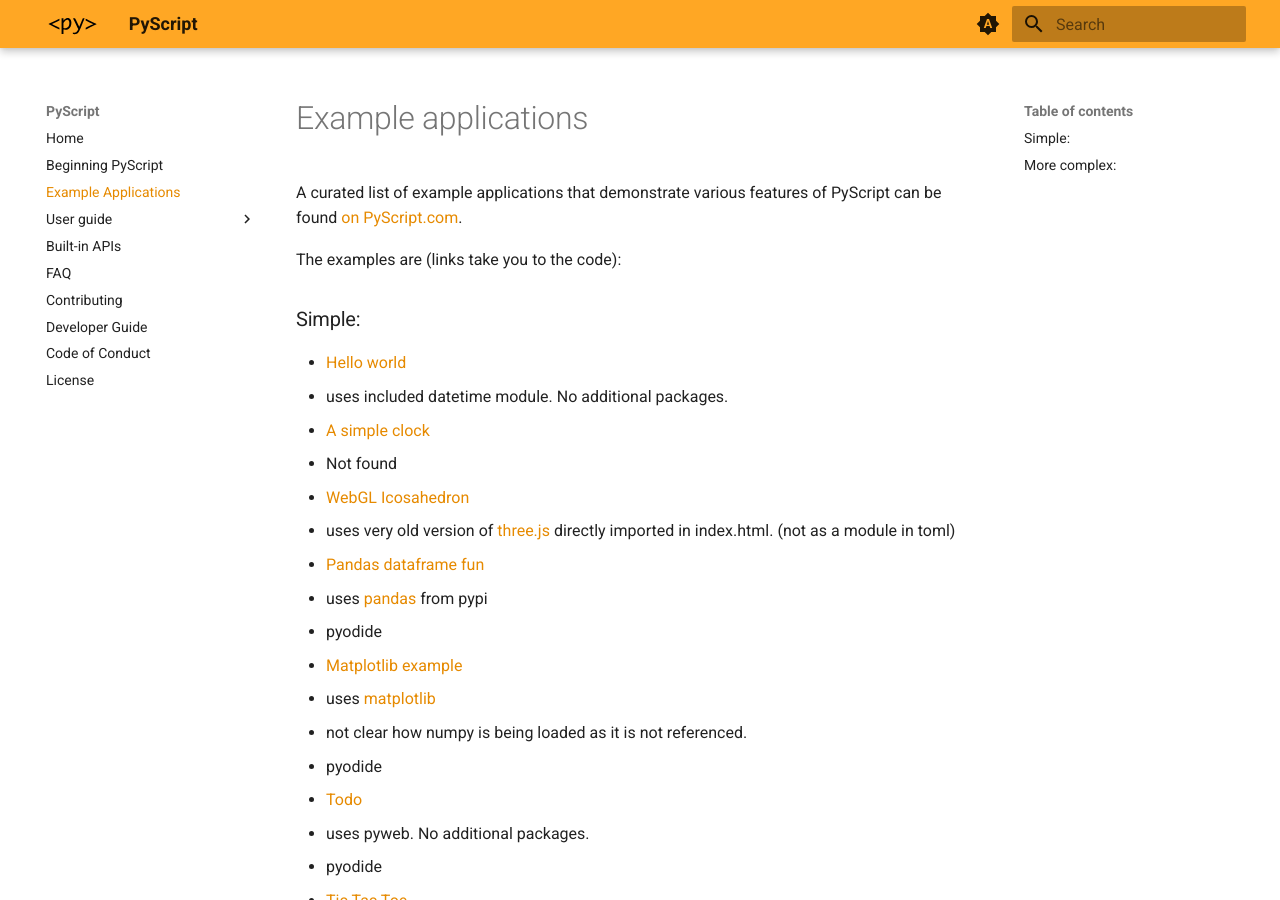
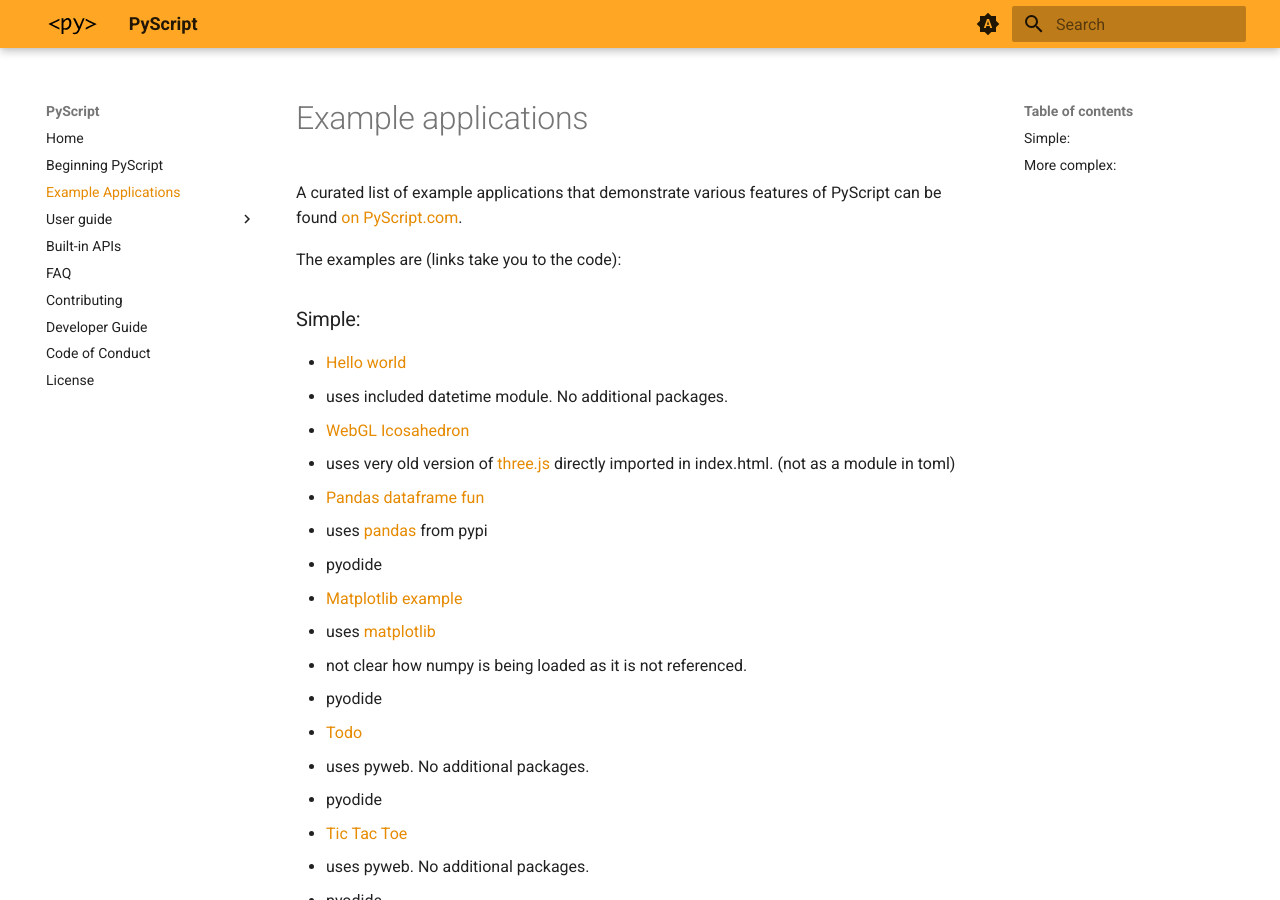
Before and after one commit to pyscript/docs, an MkDocs documentation site: the page built from docs/examples.md, in a window 1280 px wide and 900 px high. Built offline with MkDocs 1.6.1 and Material for MkDocs 9.7.7, drawn with Linux system fonts in a browser that asks for light colours; the version menu is left out.

Commit message:
sample clock removed
This example has just been removed in another PR - so making sure it stays removed here.

```diff
--- a/docs/examples.md
+++ b/docs/examples.md
@@ -9,8 +9,6 @@ The examples are (links take you to the code):
 
 * [Hello world](https://pyscript.com/@examples/hello-world/latest)
   * uses included datetime module. No additional packages.
-* [A simple clock](https://pyscript.com/@examples/simple-clock/latest)
-  * Not found
 * [WebGL Icosahedron](https://pyscript.com/@examples/webgl-icosahedron/latest)
   * uses very old version of [three.js](https://threejs.org/) directly imported in index.html. (not as a module in toml)
 * [Pandas dataframe fun](https://pyscript.com/@examples/pandas/latest)
```
